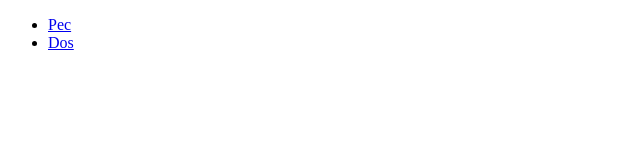
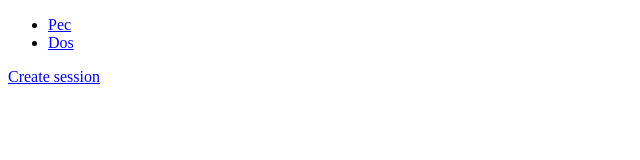
Before and after one commit to triplethreats/steroids, an Angular app in the folder steroids/: page /sessions in a window 1280 px wide. Shown: the top 160 px of the page, without its empty margins (0-640 px from the left). Built offline with nearby package versions, Linux system fonts and the light colour scheme.

Commit message:
Fix routes and add 'create session' button

```diff
--- a/steroids/src/app/app.module.ts
+++ b/steroids/src/app/app.module.ts
@@ -13,9 +13,9 @@ import { AddExerciceComponent } from './add-exercice/add-exercice.component';
 import { SessionComponent } from './session/session.component';
 
 const appRoutes: Routes = [
-  { path: 'sessions', component: SessionsListComponent },
-  { path: 'sessions/:id', component: SessionComponent },
-  { path: 'sessions/create', component: SessionCreateComponent }
+  { path: 'sessions',         component: SessionsListComponent },
+  { path: 'sessions/create',  component: SessionCreateComponent },
+  { path: 'sessions/:id',     component: SessionComponent },
 ];
 
 @NgModule({
--- a/steroids/src/app/sessions-list/sessions-list.component.html
+++ b/steroids/src/app/sessions-list/sessions-list.component.html
@@ -3,3 +3,4 @@
     <a [routerLink]="['/sessions', session.id]">{{ session.name }}</a>
   </li>
 </ul>
+<a [routerLink]="['/sessions/create']">Create session</a>
```
